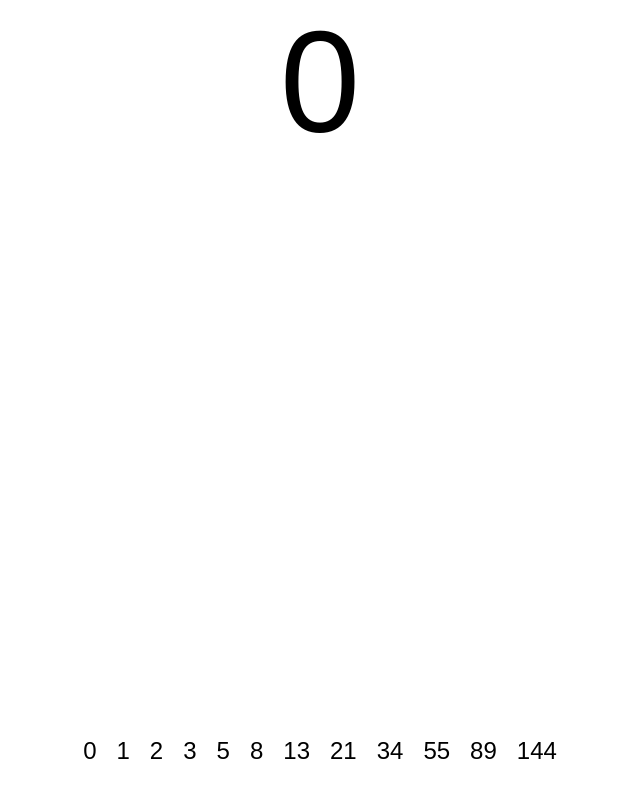
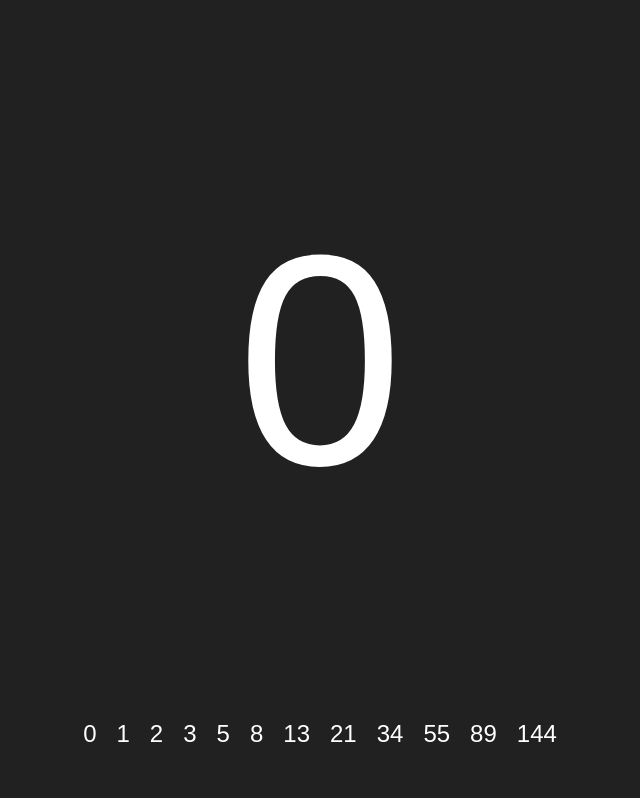
Before and after one commit to tylerwray/scrumpoker-ui, a React (Create React App) app: page / in a window 1280 px wide. Shown: the whole page, without its empty margins (320-960 px from the left). Built offline with nearby package versions, Linux system fonts and the light colour scheme.

Commit message:
Styling picker and centering main number

```diff
--- a/src/App.css
+++ /dev/null
@@ -1,28 +0,0 @@
-.App {
-  text-align: center;
-}
-
-.App-logo {
-  animation: App-logo-spin infinite 20s linear;
-  height: 80px;
-}
-
-.App-header {
-  background-color: #222;
-  height: 150px;
-  padding: 20px;
-  color: white;
-}
-
-.App-title {
-  font-size: 1.5em;
-}
-
-.App-intro {
-  font-size: large;
-}
-
-@keyframes App-logo-spin {
-  from { transform: rotate(0deg); }
-  to { transform: rotate(360deg); }
-}
--- a/src/App.jsx
+++ /dev/null
@@ -1,15 +0,0 @@
-import React from 'react'
-
-import { CardPicker } from './components'
-
-import './App.css'
-
-function App() {
-  return (
-    <div className="App">
-      <CardPicker />
-    </div>
-  )
-}
-
-export default App
--- a/src/components/CardPicker/Card/Card.css
+++ b/src/components/CardPicker/Card/Card.css
@@ -1,11 +1,13 @@
 .card {
+  color: #ffffff;
   padding: 0px 10px;
   font-size: 24px;
   display: inline-block;
 }
+
 @media not all and (hover: none) {
   .card:hover {
     cursor: pointer;
-    color: blue;
+    color: #bdbdbd;
   }
 }
--- a/src/components/CardPicker/CardPicker.css
+++ b/src/components/CardPicker/CardPicker.css
@@ -1,12 +1,20 @@
+.container {
+  display: grid;
+  grid-template-columns: auto;
+}
+
 #selected {
+  display: flex;
+  justify-content: center;
+  flex-direction: column;
   width: 100%;
-  font-size: 144px;
+  height: 90vh;
+  font-size: 300px;
   text-align: center;
+  color: #ffffff;
 }
 
 #card-picker {
-  position: fixed;
-  bottom: 35px;
   text-align: center;
   width: 100%;
 }
--- a/src/components/CardPicker/CardPicker.jsx
+++ b/src/components/CardPicker/CardPicker.jsx
@@ -1,4 +1,4 @@
-import React, { Component, Fragment } from 'react'
+import React, { Component } from 'react'
 
 import Card from './Card/Card.jsx'
 
@@ -25,14 +25,14 @@ class CardPicker extends Component {
 
   render() {
     return (
-      <Fragment>
+      <div className="container">
         <div id="selected">{this.state.selectedNumber}</div>
         <div id="card-picker">
           {numbers.map(x => (
             <Card key={x} number={x} onClick={this.selectNumber} />
           ))}
         </div>
-      </Fragment>
+      </div>
     )
   }
 }
--- a/src/index.css
+++ b/src/index.css
@@ -1,5 +1,12 @@
+html,
+body,
+#root {
+  height: 100%;
+}
+
 body {
   margin: 0;
   padding: 0;
   font-family: sans-serif;
+  background-color: #212121;
 }
```
Also changed, not shown: src/index.js (+5 -3 lines).
